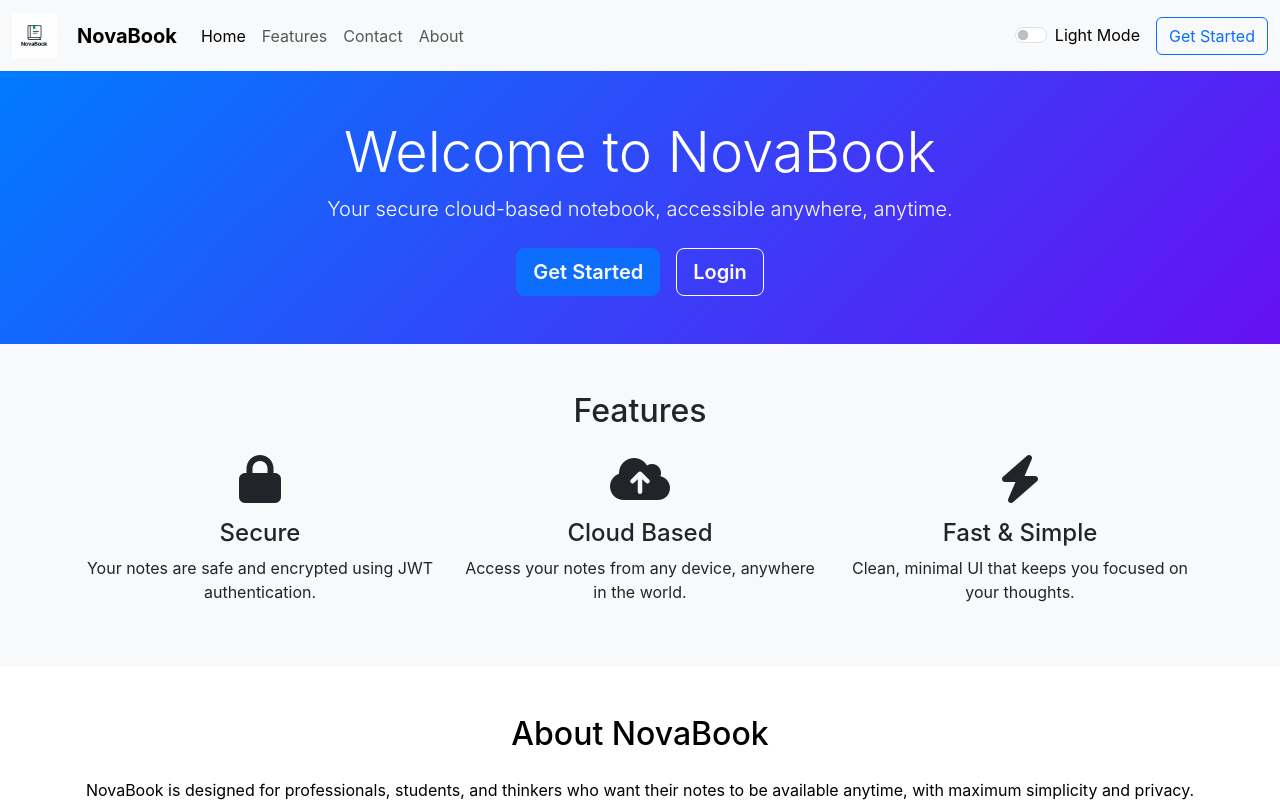
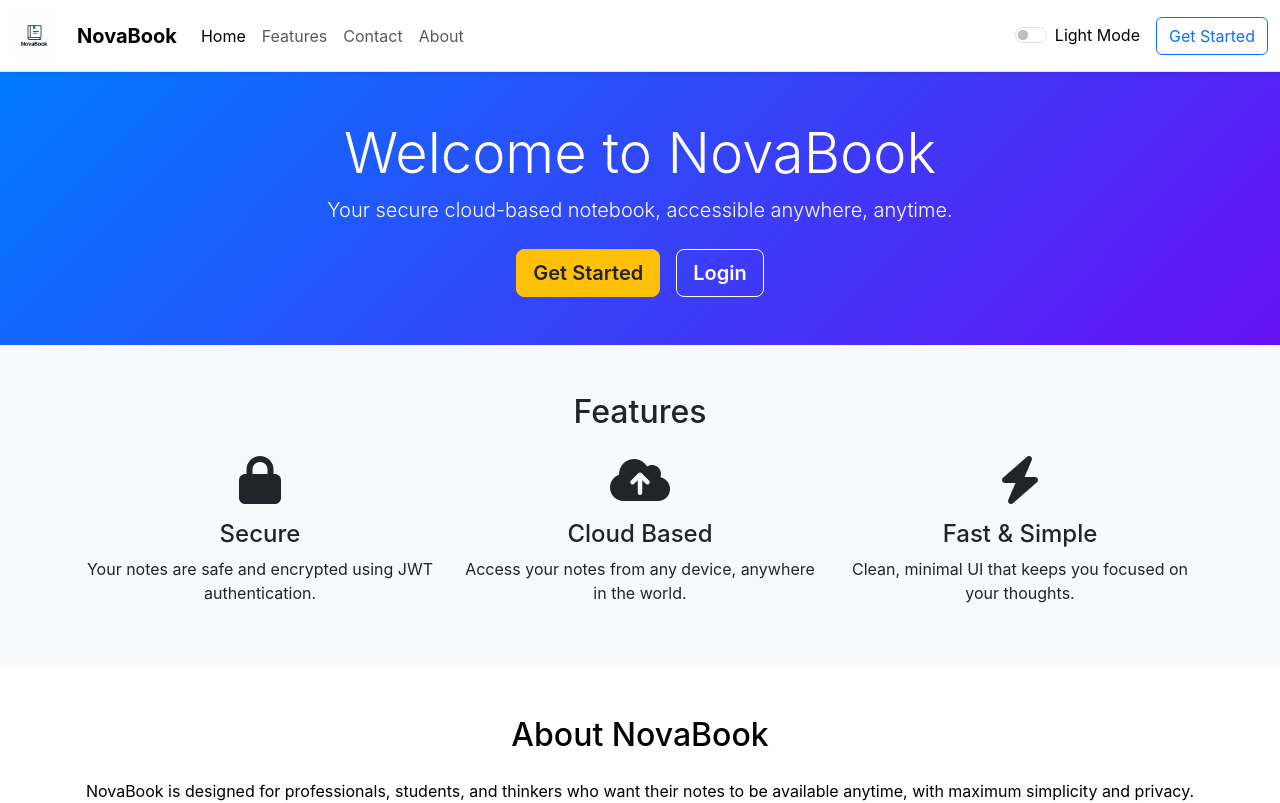
Before and after one commit to Hhimanshhu/Cloudbased_NoteBook, a React (Create React App) app in the folder frontend/: page / in a window 1280 px wide. Shown: the top 803 px of the page. Built offline with nearby package versions, Linux system fonts and the light colour scheme; no server answers.

Commit message:
feat: Add @vercel/speed-insights package and integrate into App component; refactor LandingPage, Login, Navbar, and Signup components for improved code readability and styling

```diff
--- a/frontend/package.json
+++ b/frontend/package.json
@@ -7,6 +7,7 @@
     "@testing-library/jest-dom": "^6.6.3",
     "@testing-library/react": "^16.3.0",
     "@testing-library/user-event": "^13.5.0",
+    "@vercel/speed-insights": "^1.2.0",
     "aos": "^2.3.4",
     "jspdf": "^3.0.1",
     "jspdf-autotable": "^5.0.2",
--- a/frontend/src/App.js
+++ b/frontend/src/App.js
@@ -15,6 +15,7 @@ import "react-toastify/dist/ReactToastify.css";
 import ForgotPassword from "./components/ForgotPassword";
 import ResetPassword from "./components/ResetPassword";
 import Trash from "./components/Trash";
+import { SpeedInsights } from "@vercel/speed-insights/react"
 
 function App() {
   const typeMap = {
--- a/frontend/src/components/LandingPage.js
+++ b/frontend/src/components/LandingPage.js
@@ -1,10 +1,9 @@
-import React, { useContext,useEffect } from "react";
+import React, { useContext, useEffect } from "react";
 import ThemeContext from "../Context/theme/ThemeContext";
 import { Link } from "react-router-dom";
-import AOS from 'aos';
-import 'aos/dist/aos.css';
+import AOS from "aos";
+import "aos/dist/aos.css";
 // import './LandingPage.css';
-
 
 const LandingPage = () => {
   const { mode } = useContext(ThemeContext);
@@ -13,19 +12,31 @@ const LandingPage = () => {
     AOS.init({ duration: 1000 });
   }, []);
 
-
   return (
     <div className={`landing-page ${mode}`}>
       {/* Hero Section */}
       <section className="hero py-5 text-center">
         <div className="container">
           <h1 className="display-4">Welcome to NovaBook</h1>
-          <p className="lead">Your secure cloud-based notebook, accessible anywhere, anytime.</p>
+          <p className="lead">
+            Your secure cloud-based notebook, accessible anywhere, anytime.
+          </p>
           <div className="d-flex justify-content-center gap-3 mt-4">
             {!localStorage.getItem("token") ? (
               <>
-      <Link to="/signup" className="btn btn-primary btn-lg">Get Started</Link>
-      <Link to="/login" className="btn btn-outline-light btn-lg">Login</Link>
+                <Link
+  to="/signup"
+  className={`btn btn-lg ${mode === "dark" ? "btn-primary" : "btn-warning text-dark"}`}
+>
+  Get Started
+</Link>
+
+
+
+
+                <Link to="/login" className="btn btn-outline-light btn-lg">
+                  Login
+                </Link>
               </>
             ) : (
               <Link to="/dashboard" className="btn btn-success btn-lg">
@@ -33,15 +44,14 @@ const LandingPage = () => {
               </Link>
             )}
           </div>
-
         </div>
       </section>
 
-
-
       <section id="features" className="py-5 bg-light text-dark">
         <div className="container">
-          <h2 className="text-center mb-4" data-aos="fade-up">Features</h2>
+          <h2 className="text-center mb-4" data-aos="fade-up">
+            Features
+          </h2>
           <div className="row text-center">
             <div className="col-md-4" data-aos="flip-left">
               <i className="fas fa-lock fa-3x mb-3"></i>
@@ -65,10 +75,13 @@ const LandingPage = () => {
       {/* About Section */}
       <section id="about" className="py-5">
         <div className="container">
-          <h2 className="text-center mb-4" data-aos="fade-up">About NovaBook</h2>
+          <h2 className="text-center mb-4" data-aos="fade-up">
+            About NovaBook
+          </h2>
           <p className="text-center" data-aos="fade-in">
-            NovaBook is designed for professionals, students, and thinkers who want their notes to be available
-            anytime, with maximum simplicity and privacy. Built with React, Node.js, and MongoDB.
+            NovaBook is designed for professionals, students, and thinkers who
+            want their notes to be available anytime, with maximum simplicity
+            and privacy. Built with React, Node.js, and MongoDB.
           </p>
         </div>
       </section>
@@ -76,13 +89,21 @@ const LandingPage = () => {
       {/* Contact Section */}
       <section id="contact" className="py-5 bg-dark text-light">
         <div className="container text-center">
-          <h2 className="mb-4" data-aos="fade-up">Contact</h2>
+          <h2 className="mb-4" data-aos="fade-up">
+            Contact
+          </h2>
           <p>Email: himanshumagar1030@gmail.com</p>
           <p>© {new Date().getFullYear()} NovaBook. All rights reserved.</p>
           <div className="mt-3" data-aos="zoom-in">
-            <a href="https://twitter.com" className="text-light mx-2"><i className="fab fa-twitter fa-lg"></i></a>
-            <a href="https://github.com" className="text-light mx-2"><i className="fab fa-github fa-lg"></i></a>
-            <a href="https://linkedin.com" className="text-light mx-2"><i className="fab fa-linkedin fa-lg"></i></a>
+            <a href="https://twitter.com" className="text-light mx-2">
+              <i className="fab fa-twitter fa-lg"></i>
+            </a>
+            <a href="https://github.com" className="text-light mx-2">
+              <i className="fab fa-github fa-lg"></i>
+            </a>
+            <a href="https://linkedin.com" className="text-light mx-2">
+              <i className="fab fa-linkedin fa-lg"></i>
+            </a>
           </div>
         </div>
       </section>
--- a/frontend/src/components/Navbar.js
+++ b/frontend/src/components/Navbar.js
@@ -15,10 +15,22 @@ const Navbar = () => {
 
   return (
     <nav
-      className={`navbar navbar-expand-lg ${
-        mode === "dark" ? "navbar-dark bg-dark" : "navbar-light bg-light"
-      }`}
-    >
+  className={`navbar navbar-expand-lg sticky-top shadow-sm ${
+    mode === "dark" ? "navbar-dark" : "navbar-light"
+  }`}
+  style={{
+    backgroundColor:
+      mode === "dark"
+        ? "rgba(33, 37, 41, 0.7)"
+        : "rgba(255, 255, 255, 0.6)",
+    backdropFilter: "blur(50px)",
+    WebkitBackdropFilter: "blur(50px)",
+    borderBottom:
+      mode === "dark"
+        ? "1px solid rgba(255,255,255,0.1)"
+        : "1px solid rgba(0,0,0,0.1)",
+  }}
+>
       <div className="container-fluid">
         <Link className="navbar-brand d-flex align-items-center" to="/">
           <img
```
Also changed, not shown: frontend/src/components/Login.js (line endings or trailing spaces), frontend/src/components/Signup.js (line endings or trailing spaces), 1 other file (tests, documents, lock files or other folders). Lines whose indentation alone changed are shown as unchanged.
